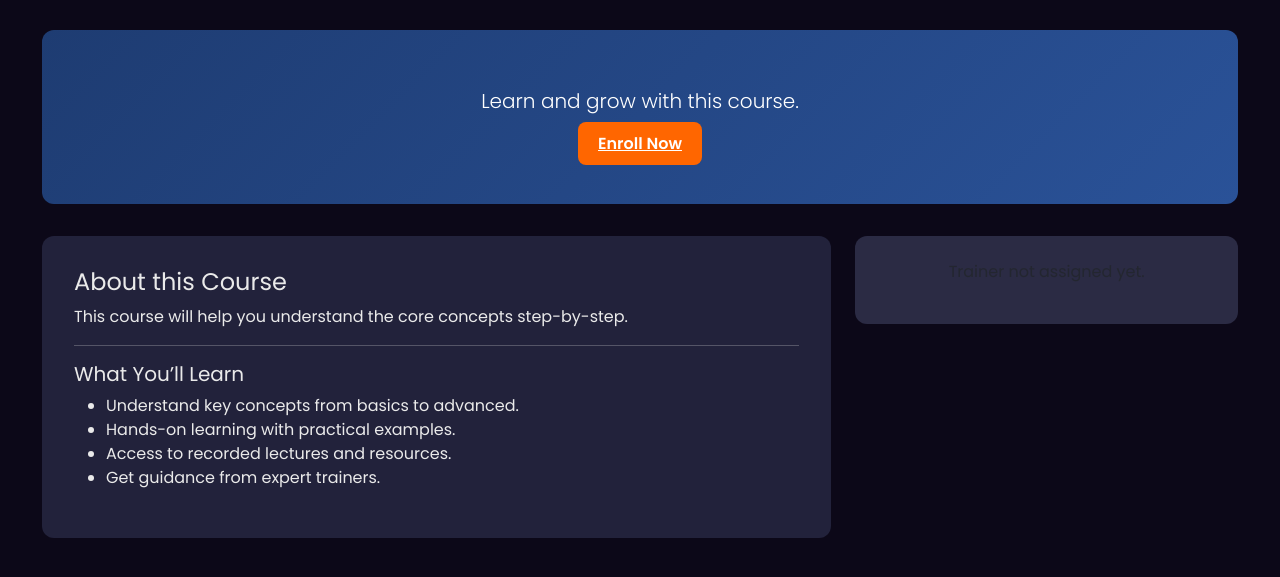
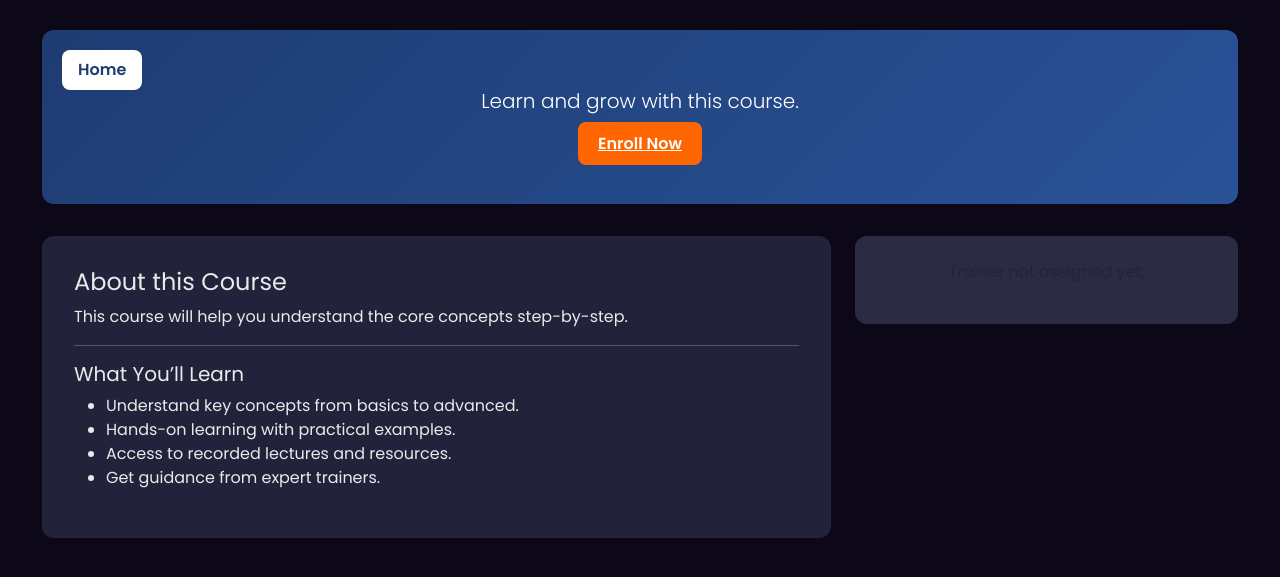
Before and after one commit to KHITOLIA/aiven-lms, a Flask app: template templates/public_batch_view.html in a window 1280 px wide. Shown: the top 577 px of the page. Run offline with Flask 3, Linux system fonts and the light colour scheme; the template is opened without the code that fills it, so the values that code supplies are empty.

Commit message:
Update public_batch_view.html

```diff
--- a/templates/public_batch_view.html
+++ b/templates/public_batch_view.html
@@ -51,9 +51,30 @@
 .enroll-btn:hover {
     background-color: #ff8533;
 }
+/* Add this inside your existing <style> block */
+.home-btn {
+    position: absolute;
+    top: 20px;
+    left: 20px;
+    background-color: #ffffff;
+    color: #1e3c72;
+    padding: 8px 16px;
+    border-radius: 8px;
+    font-weight: 600;
+    text-decoration: none;
+    transition: background 0.3s;
+}
+.home-btn:hover {
+    background-color: #f0f0f0;
+}
+.hero-section {
+    position: relative; /* needed for absolute positioning of the button */
+}
+
 </style>
 
 <div class="hero-section">
+    <a href="{{ url_for('index') }}" class="home-btn">Home</a> <!-- Home button in top-left -->
     <h1>{{ batch.name }}</h1>
     <p class="lead">{{ batch.description or "Learn and grow with this course." }}</p>
     <a href="{{ url_for('register') }}" class="enroll-btn">Enroll Now</a>
@@ -88,6 +109,7 @@
         </div> -->
     </div>
 
+
     <div class="col-md-4">
         <div class="trainer-card">
             {% if batch.trainer %}
```
